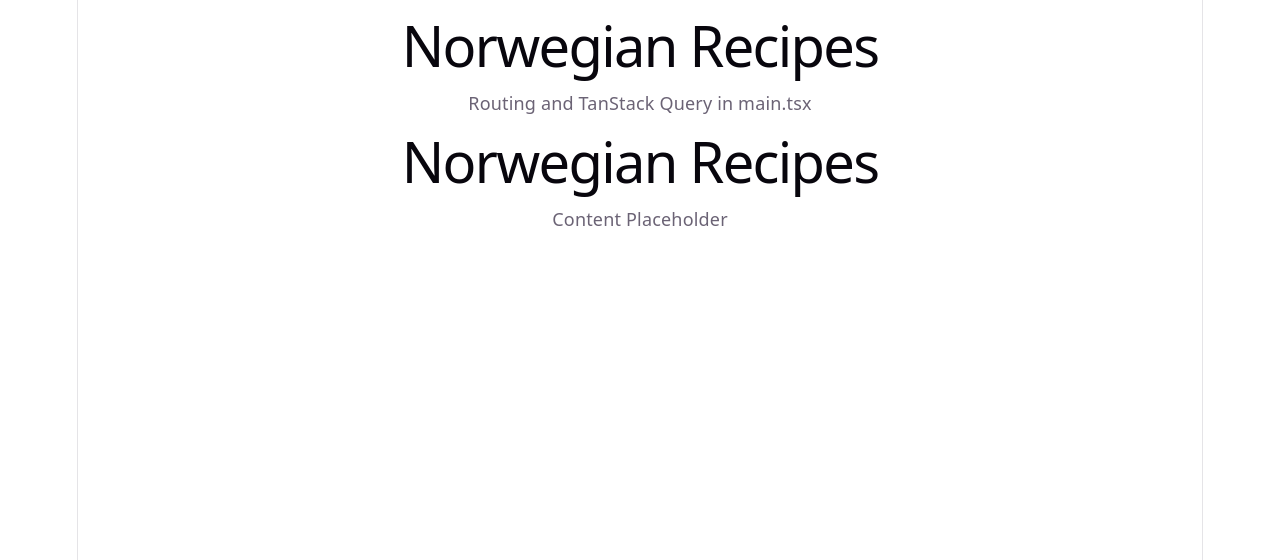
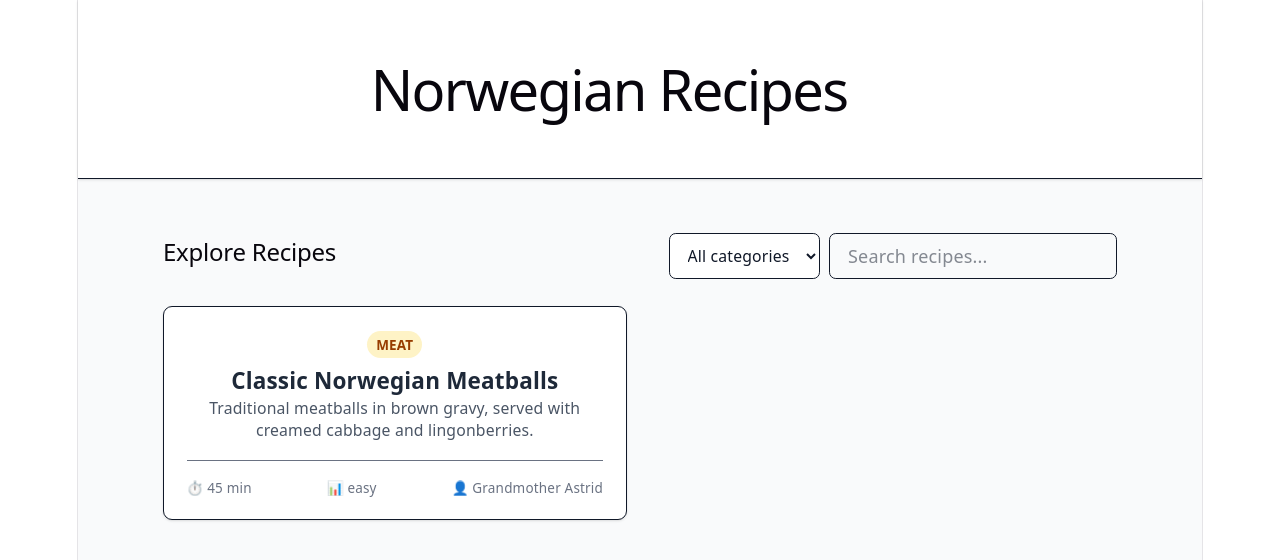
Before and after one commit to Anne-Zwift/norwegian-recipes, a React (Vite) app: page / in a window 1280 px wide. Shown: the top 560 px of the page. Built offline with nearby package versions, Linux system fonts and the light colour scheme.

Commit message:
docs: complete query setup verification via TanStack devtools cache inspection

```diff
--- a/src/App.tsx
+++ b/src/App.tsx
@@ -1,9 +1,18 @@
+import RecipeList from "./components/recipes/RecipeList";
+
 function App() {
   return (
-    <>
-      <h1>Norwegian Recipes</h1>
-      <p>Content Placeholder</p>
-    </>
+    <div className="min-h-screen bg-gray-50 text-gray-900">
+      <header className="bg-white border-b py-4 px-6 mb-6 shadow-sm">
+        <h1 className="text-xl font-bold max-w-4xl mx-auto text-amber-600">
+          Norwegian Recipes
+        </h1>
+      </header>
+      <main>
+        {/* The new engine—test it live on screen! */}
+        <RecipeList />
+      </main>
+    </div>
   );
 }
 
--- a/src/components/recipes/RecipeList.tsx
+++ b/src/components/recipes/RecipeList.tsx
@@ -0,0 +1,145 @@
+import { useState } from "react";
+import { useRecipes } from "../../hooks/useRecipes";
+
+export default function RecipeList() {
+  // 1. Local state for pagination and search (hook up the URL router later)
+  const [page, setPage] = useState(1);
+  const [searchTerm, setSearchTerm] = useState("");
+  const [category, setCategory] = useState("");
+  const limit = 6;
+
+  // 2. Call upon the (waiter) hook! It provides live statuses and data.
+  const { data, isLoading, isError, error, isFetching } = useRecipes(
+    page,
+    limit,
+    searchTerm,
+    category,
+  );
+  // Handling the initial loading state (Requirement: "Simulate network delays")
+  if (isLoading) {
+    return (
+      <div className="p-6 text-center text-gray-500 animate-pulse">
+        <p className="text-xl font-semibold">Fetching recipes...</p>
+        <p className="text-sm">
+          Waiting for the simulated server response (600ms)
+        </p>
+      </div>
+    );
+  }
+
+  // Robust error handling (Requirement: "Simulate occasional errors")
+  if (isError) {
+    return (
+      <div className="p-6 my-4 bg-red-50 border border-red-200 rounded-md text-red-700">
+        <h3 className="font-bold text-lg">Oops! Something went wrong</h3>
+        <p className="text-sm">
+          {error instanceof Error ? error.message : "Unknown Error"}
+        </p>
+        <button
+          onClick={() => setPage(page)} // force re-fetch
+          className="mt-2 px-4 py-2 bg-red-600 text-white rounded hover:bg-red-700"
+        >
+          Try again
+        </button>
+      </div>
+    );
+  }
+
+  return (
+    <div className="p-6 max-w-4xl mx-auto">
+      <div className="flex flex-col md:flex-row justify-between items-center mb-6 gap-4">
+        <h2 className="text-2xl font-bold text-gray-900">Explore Recipes</h2>
+
+        <div className="flex gap-2 w-full md:w-auto">
+          {/* NY DROPDOWN FOR Å TEST SETCATEGORY: */}
+          <select
+            value={category}
+            onChange={(e) => {
+              setCategory(e.target.value);
+              setPage(1); // Reset to page 1 when a new filter is applied
+            }}
+            className="px-3 py-2 border rounded-md bg-white text-sm focus:outline-none focus:ring-2 focus:ring-amber-500"
+          >
+            <option value="">All categories</option>
+            <option value="meat">Meat</option>
+            <option value="fish">Fish</option>
+            <option value="vegan">Vegan</option>
+          </select>
+
+          {/* Simple search field to test the search logic in our API live */}
+          <input
+            type="text"
+            placeholder="Search recipes..."
+            value={searchTerm}
+            onChange={(e) => {
+              setSearchTerm(e.target.value);
+              setPage(1); // Reset to page 1 for new search
+            }}
+            className="px-4 py-2 border rounded-md w-full md:w-64 focus:outline-none focus:ring-2 focus:ring-amber-500"
+          />
+        </div>
+      </div>
+
+      {/* If no search matches */}
+      {data?.data.length === 0 && (
+        <p className="text-center text-gray-500 my-8">
+          No recipes matched your search.
+        </p>
+      )}
+
+      {/* Recipe List */}
+      <div
+        className="grid grid-cols-1 md:grid-cols-2 gap-6 opacity-100 transition-opacity duration-200"
+        style={{ opacity: isFetching ? 0.7 : 1 }}
+      >
+        {data?.data.map((recipe) => (
+          <div
+            key={recipe.id}
+            className="p-5 border rounded-lg shadow-sm hover:shadow-md transition bg-white flex flex-col justify-between"
+          >
+            <div>
+              <span className="text-xs font-semibold uppercase px-2 py-1 bg-amber-100 text-amber-800 rounded-full">
+                {recipe.category}
+              </span>
+              <h3 className="text-xl font-semibold mt-2 text-gray-800">
+                {recipe.title}
+              </h3>
+              <p className="text-gray-600 text-sm mt-1 line-clamp-2">
+                {recipe.description}
+              </p>
+            </div>
+
+            <div className="mt-4 pt-4 border-t flex justify-between text-xs text-gray-500">
+              <span>⏱️ {recipe.cookingTime} min</span>
+              <span>📊 {recipe.difficulty}</span>
+              <span>👤 {recipe.author.name}</span>
+            </div>
+          </div>
+        ))}
+      </div>
+
+      {/* Pagination-Controller (Demand: "Include pagination parameters") */}
+      {data?.meta && data.meta.pageCount > 1 && (
+        <div className="flex justify-center items-center mt-8 gap-4">
+          <button
+            disabled={page === 1}
+            onClick={() => setPage((p) => Math.max(p - 1, 1))}
+            className="px-4 py-2 border rounded-md disabled:opacity-50 disabled:cursor-not-allowed hover:bg-gray-50 font-medium transition"
+          >
+            Previous
+          </button>
+          <span className="text-sm font-medium text-gray-700">
+            Side {data.meta.currentPage} of {data.meta.pageCount}
+          </span>
+          <button
+            disabled={!data.meta.hasMore}
+            onClick={() => setPage((p) => p + 1)}
+            className="px-4 py-2 border rounded-md disabled:opacity-50 disabled:cursor-not-allowed hover:bg-gray-50 font-medium transition"
+          >
+            Next
+          </button>
+        </div>
+      )}
+    </div>
+  );
+}
--- a/src/main.tsx
+++ b/src/main.tsx
@@ -13,13 +13,10 @@ createRoot(document.getElementById("root")!).render(
     {
       <QueryClientProvider client={queryClient}>
         {/*<RouterProvider router={router} />*/}
-        <div>
-          <h1>Norwegian Recipes</h1>
-          <p>Routing and TanStack Query in main.tsx</p>
-        </div>
+        <App />
+
         <ReactQueryDevtools initialIsOpen={false} />
       </QueryClientProvider>
     }
-    <App />
   </StrictMode>,
 );
```
